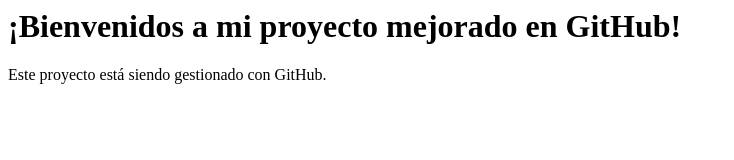
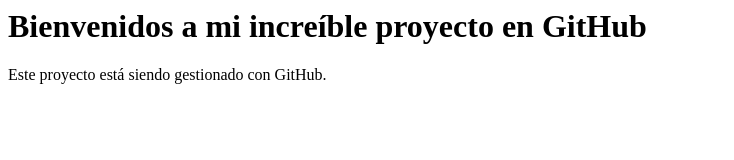
Before and after one commit to Camiloalv200622chj/repositorio-camilo, a plain HTML site: page index.html in a window 1280 px wide. Shown: the whole page, without its empty margins (0-734 px from the left). Drawn offline with Linux system fonts and the light colour scheme.

Commit message:
Cambiar título a increíble en rama-conflicto

```diff
--- a/index.html
+++ b/index.html
@@ -1,7 +1,7 @@
 <html>
  <head><title>Mi Primer Proyecto</title></head>
  <body>
- <h1>¡Bienvenidos a mi proyecto mejorado en GitHub!</h1>
+ <h1>Bienvenidos a mi increíble proyecto en GitHub</h1>
  <p>Este proyecto está siendo gestionado con GitHub.</p>
  </body>
 </html>
```
